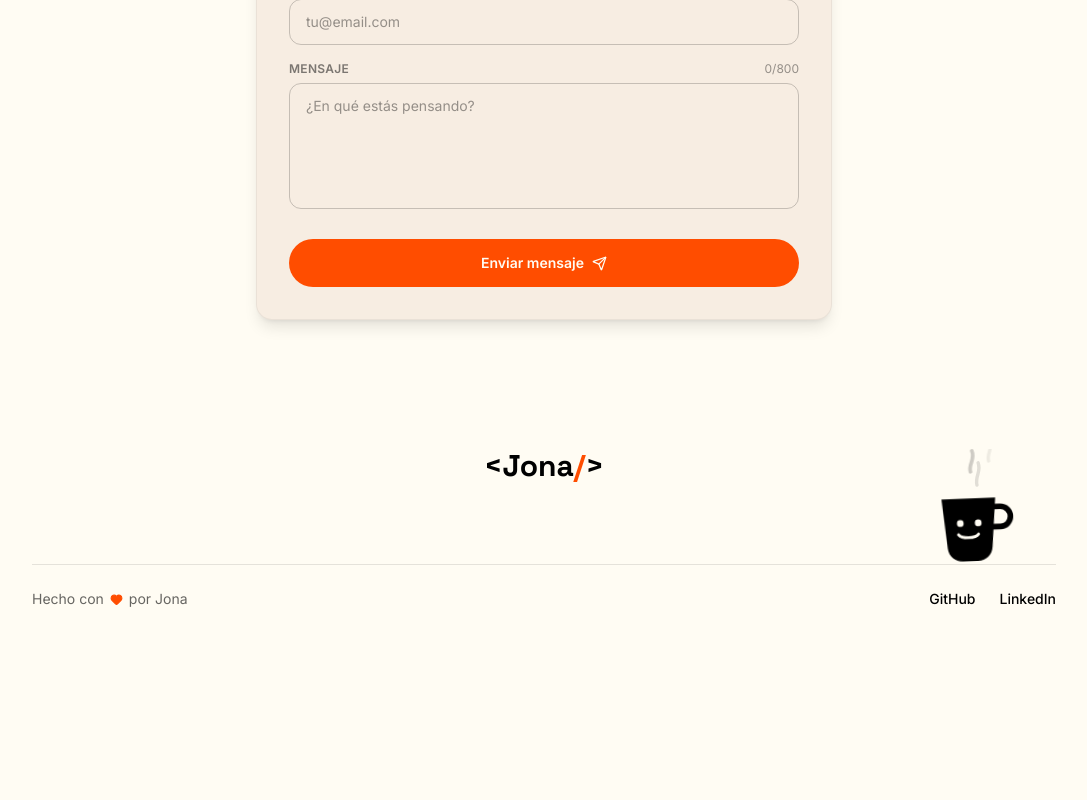
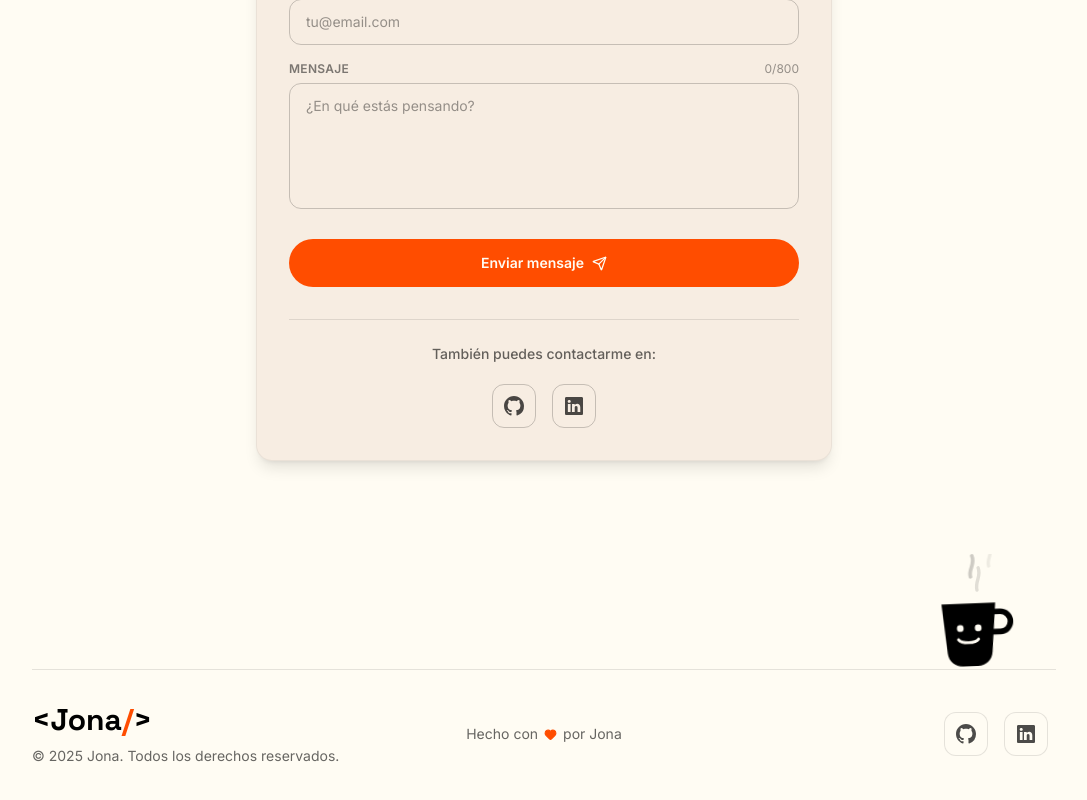
Before and after one commit to Jonatan-Rodriguez/Portfolio, a React (Vite) app: page / in a window 1280 px wide. Shown: the part 6446-7246 px from the top of the page, without its empty margins (96-1183 px from the left). Before the commit the page ends 7095 px from the top, so only its background shows below. Built offline with nearby package versions, Linux system fonts and the light colour scheme.

Commit message:
se agrego un nuevo footer

```diff
--- a/src/components/contact/ContactForm.tsx
+++ b/src/components/contact/ContactForm.tsx
@@ -189,6 +189,66 @@
         {sent && <p className="text-sm text-green-600 dark:text-green-400 text-center font-medium">¡Mensaje enviado con éxito! Te responderé pronto.</p>}
         {sendError && <p className="text-sm text-red-500 text-center font-medium">Hubo un problema al enviar. Por favor, intentá de nuevo.</p>}
       </form>
+
+      {/* Separador y Redes Sociales */}
+      <div className="mt-8 pt-6 border-t border-ink/10 dark:border-white/10 flex flex-col items-center gap-5">
+        <p className="text-sm font-medium text-ink/60 dark:text-white/60">
+          También puedes contactarme en:
+        </p>
+        <ul className="flex items-center justify-center">
+          {/* GitHub */}
+          <li className="relative group mx-2">
+            <a
+              href="https://github.com/Jonatan-Rodriguez"
+              target="_blank"
+              rel="noreferrer"
+              aria-label="GitHub"
+              className="relative overflow-hidden flex justify-center items-center w-11 h-11 rounded-xl text-ink/70 dark:text-white/70 bg-transparent border border-ink/20 dark:border-white/20 transition-all duration-300 hover:shadow-lg hover:text-white dark:hover:text-white hover:border-transparent dark:hover:border-transparent"
+            >
+              <div className="absolute bottom-0 left-0 w-full h-0 bg-[#24262a] transition-all duration-300 group-hover:h-full z-0"></div>
+              <svg
+                xmlns="http://www.w3.org/2000/svg"
+                width="20"
+                height="20"
+                fill="currentColor"
+                className="relative z-10"
+                viewBox="0 0 16 16"
+              >
+                <path d="M8 0C3.58 0 0 3.58 0 8c0 3.54 2.29 6.53 5.47 7.59.4.07.55-.17.55-.38 0-.19-.01-.82-.01-1.49-2.01.37-2.53-.49-2.69-.94-.09-.23-.48-.94-.82-1.13-.28-.15-.68-.52-.01-.53.63-.01 1.08.58 1.23.82.72 1.21 1.87.87 2.33.66.07-.52.28-.87.51-1.07-1.78-.2-3.64-.89-3.64-3.95 0-.87.31-1.59.82-2.15-.08-.2-.36-1.02.08-2.12 0 0 .67-.21 2.2.82.64-.18 1.32-.27 2-.27s1.36.09 2 .27c1.53-1.04 2.2-.82 2.2-.82.44 1.1.16 1.92.08 2.12.51.56.82 1.27.82 2.15 0 3.07-1.87 3.75-3.65 3.95.29.25.54.73.54 1.48 0 1.07-.01 1.93-.01 2.2 0 .21.15.46.55.38A8.01 8.01 0 0 0 16 8c0-4.42-3.58-8-8-8" />
+              </svg>
+            </a>
+            <div className="absolute -top-[30px] left-1/2 -translate-x-1/2 bg-[#24262a] text-white px-3 py-1.5 rounded-md opacity-0 invisible text-xs font-medium transition-all duration-300 group-hover:opacity-100 group-hover:visible group-hover:-top-[42px] pointer-events-none whitespace-nowrap z-20">
+              GitHub
+            </div>
+          </li>
+
+          {/* LinkedIn */}
+          <li className="relative group mx-2">
+            <a
+              href="https://www.linkedin.com/in/jonatan-rodriguez-9b1425260"
+              target="_blank"
+              rel="noreferrer"
+              aria-label="LinkedIn"
+              className="relative overflow-hidden flex justify-center items-center w-11 h-11 rounded-xl text-ink/70 dark:text-white/70 bg-transparent border border-ink/20 dark:border-white/20 transition-all duration-300 hover:shadow-lg hover:text-white dark:hover:text-white hover:border-transparent dark:hover:border-transparent"
+            >
+              <div className="absolute bottom-0 left-0 w-full h-0 bg-[#0274b3] transition-all duration-300 group-hover:h-full z-0"></div>
+              <svg
+                xmlns="http://www.w3.org/2000/svg"
+                width="18"
+                height="18"
+                fill="currentColor"
+                className="relative z-10"
+                viewBox="0 0 16 16"
+              >
+                <path d="M0 1.146C0 .513.526 0 1.175 0h13.65C15.474 0 16 .513 16 1.146v13.708c0 .633-.526 1.146-1.175 1.146H1.175C.526 16 0 15.487 0 14.854zm4.943 12.248V6.169H2.542v7.225zm-1.2-8.212c.837 0 1.358-.554 1.358-1.248-.015-.709-.52-1.248-1.342-1.248S2.4 3.226 2.4 3.934c0 .694.521 1.248 1.327 1.248zm4.908 8.212V9.359c0-.216.016-.432.08-.586.173-.431.568-.878 1.232-.878.869 0 1.216.662 1.216 1.634v3.865h2.401V9.25c0-2.22-1.184-3.252-2.764-3.252-1.274 0-1.845.7-2.165 1.193v.025h-.016l.016-.025V6.169h-2.4c.03.678 0 7.225 0 7.225z" />
+              </svg>
+            </a>
+            <div className="absolute -top-[30px] left-1/2 -translate-x-1/2 bg-[#0274b3] text-white px-3 py-1.5 rounded-md opacity-0 invisible text-xs font-medium transition-all duration-300 group-hover:opacity-100 group-hover:visible group-hover:-top-[42px] pointer-events-none whitespace-nowrap z-20">
+              LinkedIn
+            </div>
+          </li>
+        </ul>
+      </div>
     </div>
   )
 }
--- a/src/components/layout/Footer.tsx
+++ b/src/components/layout/Footer.tsx
@@ -2,15 +2,11 @@
 import { CoffeeMug } from '../contact/CoffeeMug'
 
 export function Footer() {
+  const currentYear = new Date().getFullYear();
+
   return (
     <footer className="px-6 pb-8">
       <div className="max-w-5xl mx-auto">
-        <div className="text-center">
-          <p className="font-display font-bold text-2xl sm:text-3xl">
-            &lt;Jona<span className="text-accent">/</span>&gt;
-          </p>
-        </div>
-
         <div className="relative mt-20">
           <div className="absolute -top-[115px] right-0 sm:right-6 text-ink dark:text-paper">
             <CoffeeMug />
@@ -18,18 +14,83 @@
           <div className="h-px bg-ink/10 dark:bg-paper/10" />
         </div>
 
-        <div className="flex flex-wrap items-center justify-between gap-4 pt-6 pb-2">
-          <p className="flex items-center gap-1.5 text-sm text-ink/60 dark:text-paper/60">
-            Hecho con <Heart size={13} className="text-accent fill-accent" /> por Jona
-          </p>
-          <div className="flex items-center gap-6 text-sm font-medium">
-            <a href="https://github.com/Jonatan-Rodriguez" target="_blank" rel="noreferrer" className="hover:text-accent transition-colors">
-              GitHub
-            </a>
-            <a href="https://www.linkedin.com/in/jonatan-rodriguez-9b1425260" target="_blank" rel="noreferrer" className="hover:text-accent transition-colors">
-              LinkedIn
-            </a>
+        {/* Contenedor principal de 3 columnas */}
+        <div className="flex flex-col sm:flex-row items-center justify-between gap-6 pt-8 pb-2">
+
+          {/* Lado Izquierdo (33%): Logo y Copyright */}
+          <div className="flex flex-col items-center sm:items-start gap-2 w-full sm:w-1/3">
+            <p className="font-display font-bold text-2xl sm:text-3xl">
+              &lt;Jona<span className="text-accent">/</span>&gt;
+            </p>
+            <p className="text-sm text-ink/60 dark:text-paper/60 text-center sm:text-left">
+              © {currentYear} Jona. Todos los derechos reservados.
+            </p>
           </div>
+
+          {/* Centro (33%): Hecho con amor */}
+          <div className="flex justify-center w-full sm:w-1/3 text-sm text-ink/60 dark:text-paper/60">
+            <p className="flex items-center gap-1.5">
+              Hecho con <Heart size={13} className="text-accent fill-accent" /> por Jona
+            </p>
+          </div>
+
+          {/* Lado Derecho (33%): Redes Sociales Animadas */}
+          <div className="flex justify-center sm:justify-end w-full sm:w-1/3">
+            <ul className="flex items-center">
+              {/* GitHub */}
+              <li className="relative group mx-2">
+                <a
+                  href="https://github.com/Jonatan-Rodriguez"
+                  target="_blank"
+                  rel="noreferrer"
+                  aria-label="GitHub"
+                  className="relative overflow-hidden flex justify-center items-center w-11 h-11 rounded-xl text-ink/70 dark:text-paper/70 bg-white/5 dark:bg-black/10 border border-ink/10 dark:border-paper/10 transition-all duration-300 hover:shadow-lg hover:text-white dark:hover:text-white"
+                >
+                  <div className="absolute bottom-0 left-0 w-full h-0 bg-[#24262a] transition-all duration-300 group-hover:h-full z-0"></div>
+                  <svg
+                    xmlns="http://www.w3.org/2000/svg"
+                    width="20"
+                    height="20"
+                    fill="currentColor"
+                    className="relative z-10"
+                    viewBox="0 0 16 16"
+                  >
+                    <path d="M8 0C3.58 0 0 3.58 0 8c0 3.54 2.29 6.53 5.47 7.59.4.07.55-.17.55-.38 0-.19-.01-.82-.01-1.49-2.01.37-2.53-.49-2.69-.94-.09-.23-.48-.94-.82-1.13-.28-.15-.68-.52-.01-.53.63-.01 1.08.58 1.23.82.72 1.21 1.87.87 2.33.66.07-.52.28-.87.51-1.07-1.78-.2-3.64-.89-3.64-3.95 0-.87.31-1.59.82-2.15-.08-.2-.36-1.02.08-2.12 0 0 .67-.21 2.2.82.64-.18 1.32-.27 2-.27s1.36.09 2 .27c1.53-1.04 2.2-.82 2.2-.82.44 1.1.16 1.92.08 2.12.51.56.82 1.27.82 2.15 0 3.07-1.87 3.75-3.65 3.95.29.25.54.73.54 1.48 0 1.07-.01 1.93-.01 2.2 0 .21.15.46.55.38A8.01 8.01 0 0 0 16 8c0-4.42-3.58-8-8-8" />
+                  </svg>
+                </a>
+                <div className="absolute -top-[30px] left-1/2 -translate-x-1/2 bg-[#24262a] text-white px-3 py-1.5 rounded-md opacity-0 invisible text-xs font-medium transition-all duration-300 group-hover:opacity-100 group-hover:visible group-hover:-top-[45px] pointer-events-none whitespace-nowrap z-20">
+                  GitHub
+                </div>
+              </li>
+
+              {/* LinkedIn */}
+              <li className="relative group mx-2">
+                <a
+                  href="https://www.linkedin.com/in/jonatan-rodriguez-9b1425260"
+                  target="_blank"
+                  rel="noreferrer"
+                  aria-label="LinkedIn"
+                  className="relative overflow-hidden flex justify-center items-center w-11 h-11 rounded-xl text-ink/70 dark:text-paper/70 bg-white/5 dark:bg-black/10 border border-ink/10 dark:border-paper/10 transition-all duration-300 hover:shadow-lg hover:text-white dark:hover:text-white"
+                >
+                  <div className="absolute bottom-0 left-0 w-full h-0 bg-[#0274b3] transition-all duration-300 group-hover:h-full z-0"></div>
+                  <svg
+                    xmlns="http://www.w3.org/2000/svg"
+                    width="18"
+                    height="18"
+                    fill="currentColor"
+                    className="relative z-10"
+                    viewBox="0 0 16 16"
+                  >
+                    <path d="M0 1.146C0 .513.526 0 1.175 0h13.65C15.474 0 16 .513 16 1.146v13.708c0 .633-.526 1.146-1.175 1.146H1.175C.526 16 0 15.487 0 14.854zm4.943 12.248V6.169H2.542v7.225zm-1.2-8.212c.837 0 1.358-.554 1.358-1.248-.015-.709-.52-1.248-1.342-1.248S2.4 3.226 2.4 3.934c0 .694.521 1.248 1.327 1.248zm4.908 8.212V9.359c0-.216.016-.432.08-.586.173-.431.568-.878 1.232-.878.869 0 1.216.662 1.216 1.634v3.865h2.401V9.25c0-2.22-1.184-3.252-2.764-3.252-1.274 0-1.845.7-2.165 1.193v.025h-.016l.016-.025V6.169h-2.4c.03.678 0 7.225 0 7.225z" />
+                  </svg>
+                </a>
+                <div className="absolute -top-[30px] left-1/2 -translate-x-1/2 bg-[#0274b3] text-white px-3 py-1.5 rounded-md opacity-0 invisible text-xs font-medium transition-all duration-300 group-hover:opacity-100 group-hover:visible group-hover:-top-[45px] pointer-events-none whitespace-nowrap z-20">
+                  LinkedIn
+                </div>
+              </li>
+            </ul>
+          </div>
+
         </div>
       </div>
     </footer>
```
